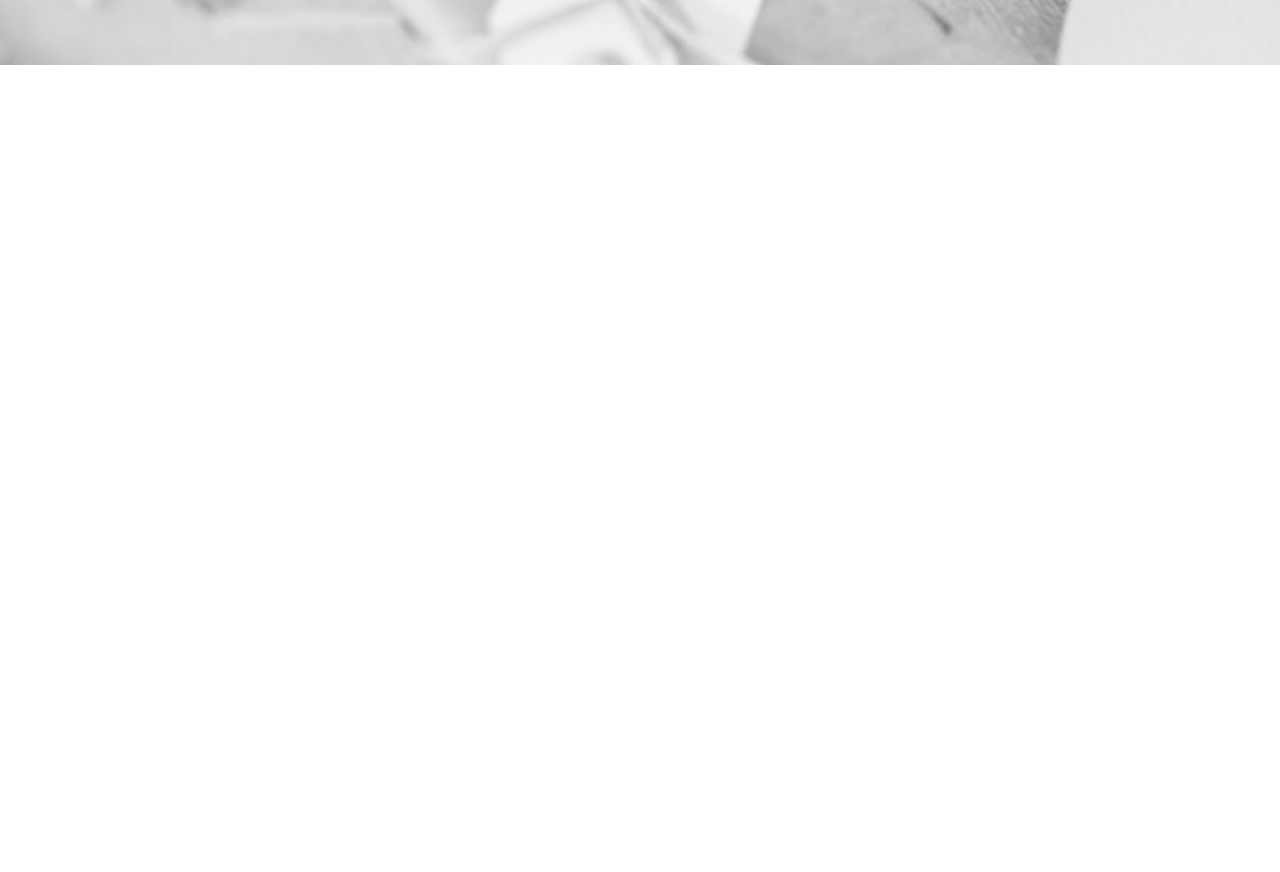
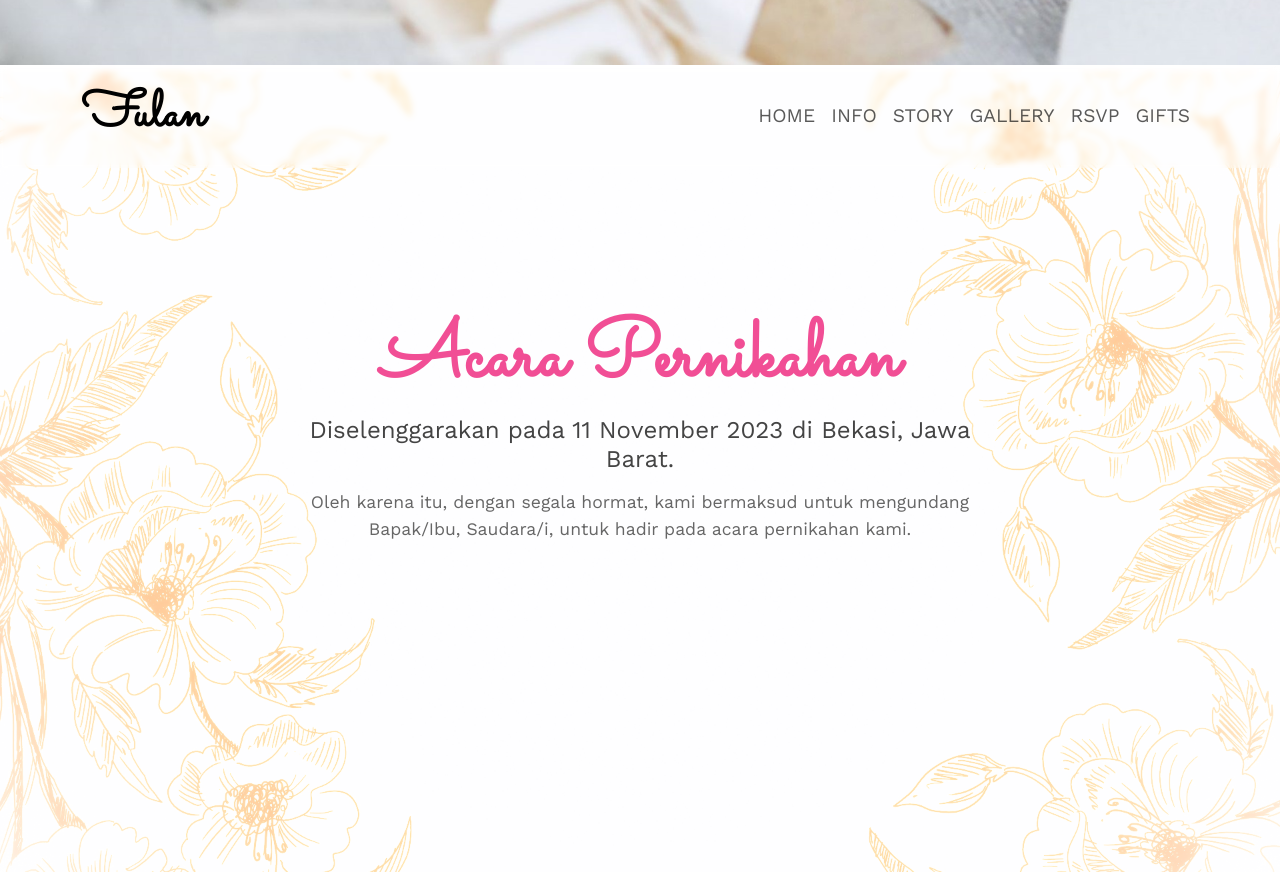
Before and after one commit to muslim2210/web-wedding, a plain HTML site: page index.html in a window 1280 px wide. Shown: the part 735-1607 px from the top of the page. Drawn offline with nearby package versions, Linux system fonts and the light colour scheme.

Commit message:
membuat bagian section home

```diff
--- a/index.html
+++ b/index.html
@@ -42,6 +42,70 @@
     </section>
     <!-- Hero Section End -->
 
+    <!-- Navbar section Start -->
+    <nav class="navbar bg-transparent navbar-expand-md sticky-top mynavbar">
+      <div class="container">
+        <a class="navbar-brand" href="#">Fulan</a>
+        <button
+          class="navbar-toggler"
+          type="button"
+          data-bs-toggle="offcanvas"
+          data-bs-target="#offcanvasNavbar"
+          aria-controls="offcanvasNavbar"
+          aria-label="Toggle navigation"
+        >
+          <span class="navbar-toggler-icon"></span>
+        </button>
+        <div
+          class="offcanvas offcanvas-end"
+          tabindex="-1"
+          id="offcanvasNavbar"
+          aria-labelledby="offcanvasNavbarLabel"
+        >
+          <div class="offcanvas-header">
+            <h5 class="offcanvas-title" id="offcanvasNavbarLabel">Fulan</h5>
+            <button
+              type="button"
+              class="btn-close"
+              data-bs-dismiss="offcanvas"
+              aria-label="Close"
+            ></button>
+          </div>
+          <div class="offcanvas-body">
+            <div class="navbar-nav ms-auto">
+              <a class="nav-link" href="#home">Home</a>
+              <a class="nav-link" href="#info">Info</a>
+              <a class="nav-link" href="#story">Story</a>
+              <a class="nav-link" href="#gallery">Gallery</a>
+              <a class="nav-link" href="#rsvp">RSVP</a>
+              <a class="nav-link" href="#gifts">Gifts</a>
+            </div>
+          </div>
+        </div>
+      </div>
+    </nav>
+    <!-- Navbar section End -->
+
+    <!-- Section Home start -->
+    <section id="home" class="home">
+      <div class="container">
+        <div class="row justify-content-center">
+          <div class="col-md-8 text-center">
+            <h2>Acara Pernikahan</h2>
+            <h3>
+              Diselenggarakan pada 11 November 2023 di Bekasi, Jawa Barat.
+            </h3>
+            <p>
+              Oleh karena itu, dengan segala hormat, kami bermaksud untuk
+              mengundang Bapak/Ibu, Saudara/i, untuk hadir pada acara pernikahan
+              kami.
+            </p>
+          </div>
+        </div>
+      </div>
+    </section>
+    <!-- Section Home end -->
+
     <script
       src="https://cdn.jsdelivr.net/npm/bootstrap@5.3.1/dist/js/bootstrap.bundle.min.js"
       integrity="sha384-HwwvtgBNo3bZJJLYd8oVXjrBZt8cqVSpeBNS5n7C8IVInixGAoxmnlMuBnhbgrkm"
--- a/style.css
+++ b/style.css
@@ -7,7 +7,7 @@
 body {
   font-size: 1.2rem;
   font-family: "Work Sans", sans-serif;
-  min-height: 2000px;
+  min-height: 3000px;
 }
 
 /* Hero Section */
@@ -22,7 +22,6 @@ body {
   background-size: cover;
   background-position: center;
   z-index: -1;
-  filter: grayscale();
 }
 
 .hero {
@@ -60,6 +59,57 @@ body {
   background-color: var(--pink);
 }
 
+/* Navbar Section */
+.mynavbar {
+  background-color: rgba(255, 255, 255, 0.3) !important;
+  backdrop-filter: blur(3px);
+}
+
+.mynavbar .offcanvas {
+  height: 100vh;
+}
+
+.mynavbar .navbar-brand,
+.mynavbar .offcanvas-title {
+  font-family: "Sacramento", cursive;
+  font-size: 3.2rem;
+  font-weight: bold;
+}
+
+.mynavbar .nav-link {
+  text-transform: uppercase;
+}
+
+/* Home Section */
+
+.home {
+  background-image: url(img/bg-home.png);
+  background-size: cover;
+  background-position: center;
+  min-height: 100vh;
+  margin-top: -6rem;
+  padding-top: 15rem;
+  padding-bottom: 5rem;
+}
+
+.home h2 {
+  color: var(--pink);
+  font-family: "Sacramento";
+  font-size: 5rem;
+  font-weight: bold;
+}
+
+.home h3 {
+  color: #444;
+  font-size: 1.5rem;
+  margin-bottom: 1rem;
+}
+
+.home p {
+  font-size: 1.1rem;
+  color: #666;
+}
+
 /* Media Query */
 /* laptop */
 @media (max-width: 922px) {
@@ -81,6 +131,11 @@ body {
     padding: 40px;
     margin: 3px;
   }
+
+  .mynavbar .nav-link {
+    font-size: 2rem;
+    text-align: center;
+  }
 }
 
 /* mobil phone  */
```
Also changed, not shown: img/bg-home.png (added), 1 other file.
